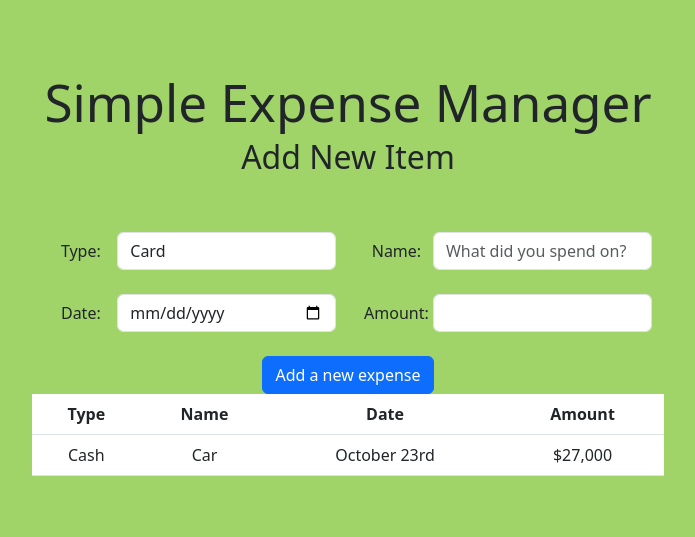
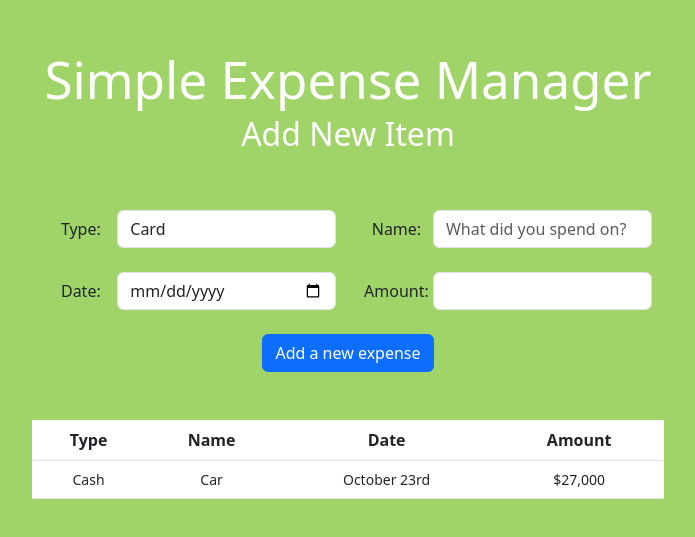
Before and after one commit to coachpacman/expense-manager, a React (Vite) app: page / in a window 1280 px wide. Shown: the part 117-654 px from the top of the page, without its empty margins (292-987 px from the left). Built offline with nearby package versions, Linux system fonts and the light colour scheme.

Commit message:
smaller font for table rows

```diff
--- a/src/App.jsx
+++ b/src/App.jsx
@@ -69,8 +69,8 @@ function ExpenseForm() {
 function ExpenseTable() {
   return (
     <>
-      <table class="table">
-        <thead>
+      <table class="table mt-5">
+        <thead class="thead-dark">
           <tr>
             <th>Type</th>
             <th>Name</th>
@@ -80,10 +80,10 @@ function ExpenseTable() {
         </thead>
         <tbody>
           <tr>
-            <td>Cash</td>
-            <td>Car</td>
-            <td>October 23rd</td>
-            <td>$27,000</td>
+            <td class="small">Cash</td>
+            <td class="small">Car</td>
+            <td class="small">October 23rd</td>
+            <td class="small">$27,000</td>
           </tr>
         </tbody>
       </table>
--- a/src/index.css
+++ b/src/index.css
@@ -35,6 +35,11 @@ body {
 h1 {
   font-size: 3.2em;
   line-height: 1.1;
+  color: white;
+}
+
+h2 {
+  color: white;
 }
 
 button {
```
